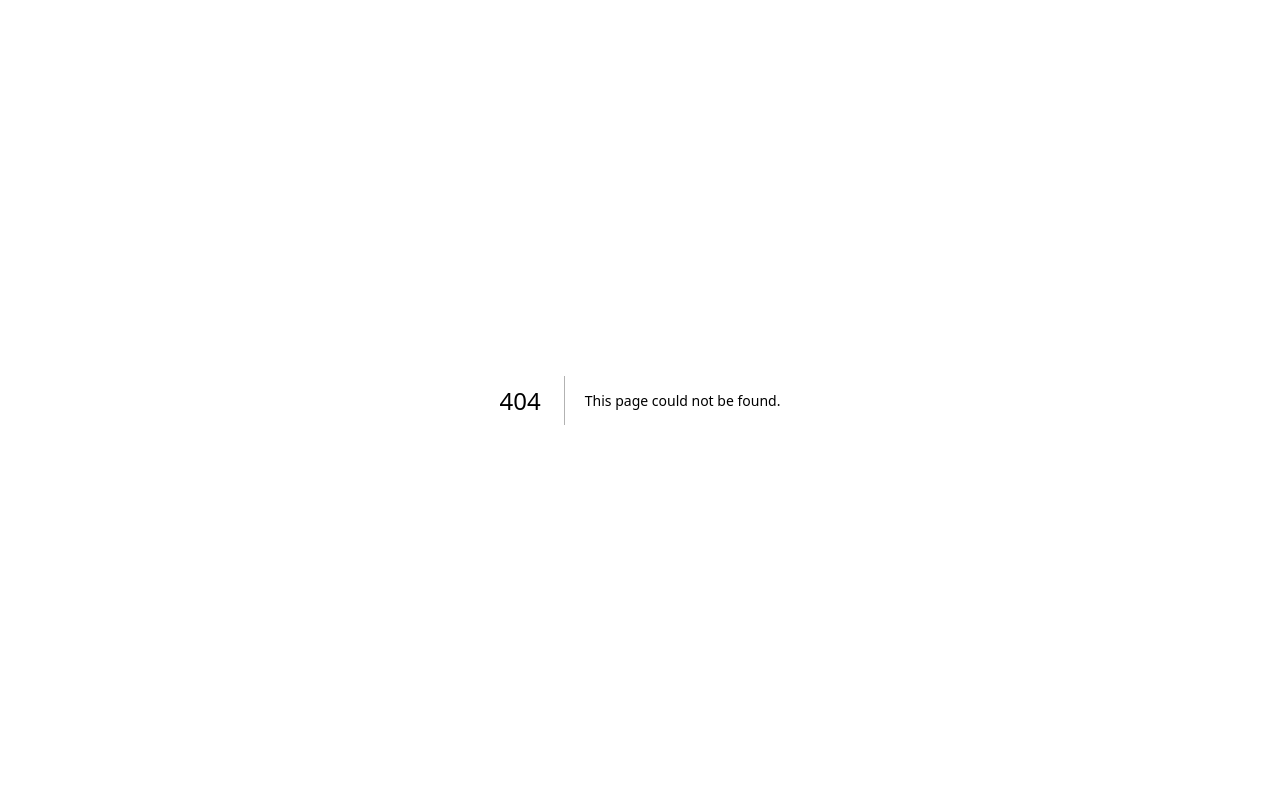
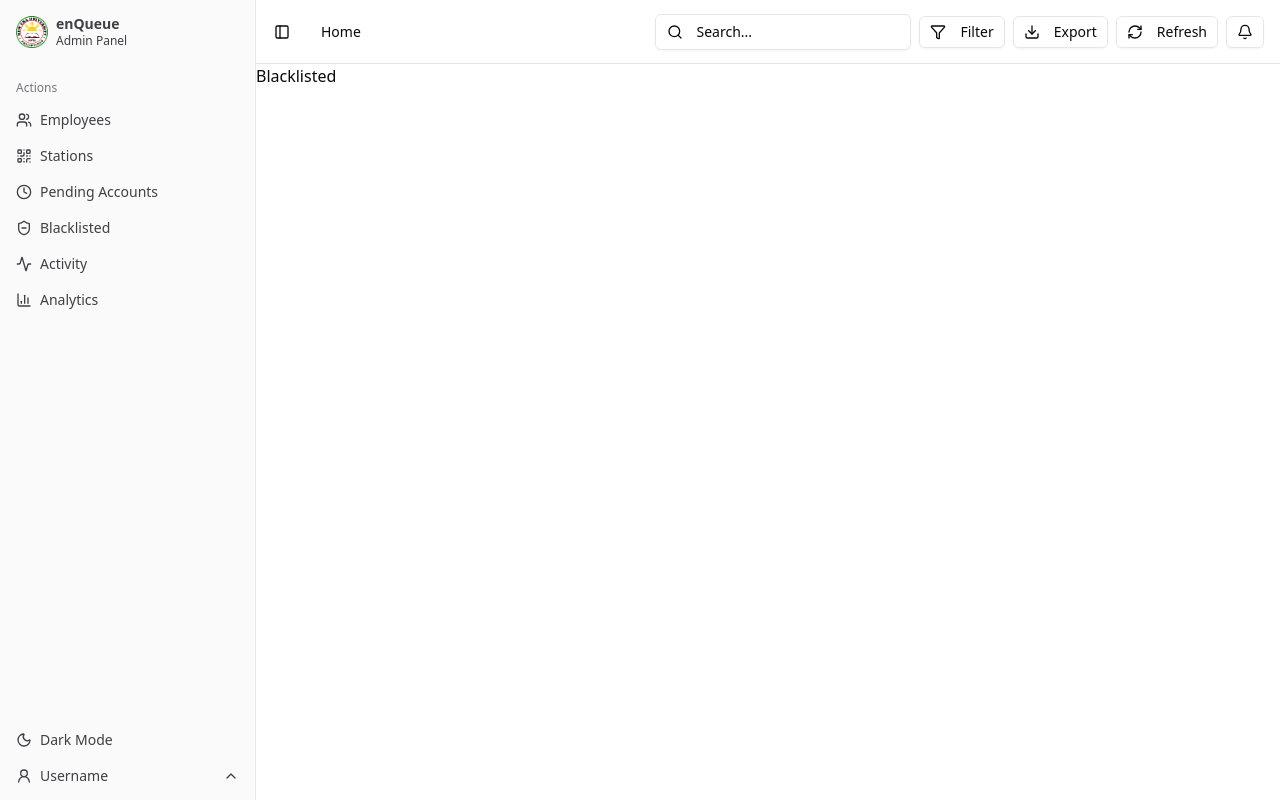
Before and after one commit to romnoelp/enqueue, a Next.js app: page /blacklisted in a window 1280 px wide. Before the commit this address had no page. Built offline with nearby package versions, Linux system fonts and the light colour scheme.

Commit message:
Feat (Routes): Created routes for all endpoints.

```diff
--- /dev/null
+++ b/app/(main)/(management)/blacklisted/page.tsx
@@ -0,0 +1,5 @@
+const Blacklisted = () => {
+  return <div>Blacklisted</div>;
+};
+
+export default Blacklisted;
--- /dev/null
+++ b/app/(main)/(management)/pending-accounts/page.tsx
@@ -0,0 +1,5 @@
+const Pending = () => {
+  return <div> Pending</div>;
+};
+
+export default Pending;
--- /dev/null
+++ b/app/(main)/(miscellaneous)/activity-logs/page.tsx
@@ -0,0 +1,5 @@
+const ActivityLogs = () => {
+  return <div>Logs</div>;
+};
+
+export default ActivityLogs;
--- /dev/null
+++ b/app/(main)/(miscellaneous)/analytics/page.tsx
@@ -0,0 +1,5 @@
+const Analytics = () => {
+  return <div>Analytics</div>;
+};
+
+export default Analytics;
--- /dev/null
+++ b/app/(main)/(people)/employees/page.tsx
@@ -0,0 +1,5 @@
+const Employees = () => {
+  return <div>Employees page</div>;
+};
+
+export default Employees;
--- /dev/null
+++ b/app/(main)/(people)/stations/page.tsx
@@ -0,0 +1,5 @@
+const Stations = () => {
+  return <div>Stations</div>;
+};
+
+export default Stations;
--- a/components/ui/admin-sidebar.tsx
+++ b/components/ui/admin-sidebar.tsx
@@ -41,12 +41,12 @@ import {
 } from "./dropdown-menu";
 
 const menuItems = [
-  { title: "Employees", icon: Users, href: "#users" },
-  { title: "Station", icon: QrCode, href: "#content" },
-  { title: "Pending Accounts", icon: Clock, href: "#activity" },
-  { title: "Blacklisted", icon: ShieldMinus, href: "#database" },
-  { title: "Activity", icon: Activity, href: "#security" },
-  { title: "Analytics", icon: BarChart3, href: "#analytics" },
+  { title: "Employees", icon: Users, href: "/employees" },
+  { title: "Stations", icon: QrCode, href: "/stations" },
+  { title: "Pending Accounts", icon: Clock, href: "/pending-accounts" },
+  { title: "Blacklisted", icon: ShieldMinus, href: "/blacklisted" },
+  { title: "Activity", icon: Activity, href: "/activity-logs" },
+  { title: "Analytics", icon: BarChart3, href: "/analytics" },
 ];
 
 export const AdminSidebar = memo(() => {
@@ -62,7 +62,7 @@ export const AdminSidebar = memo(() => {
         <SidebarMenu>
           <SidebarMenuItem>
             <SidebarMenuButton size="lg" asChild>
-              <Link prefetch={false} href="#dashboard">
+              <Link prefetch={false} href="/dashboard">
                 <div className=" flex aspect-square size-8 items-center justify-center rounded-lg">
                   <Image
                     src={"/neu.png"}
```
